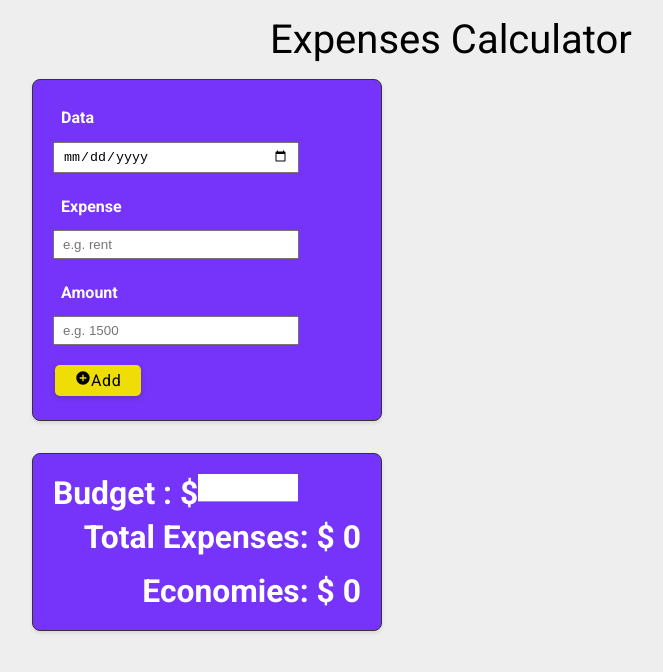
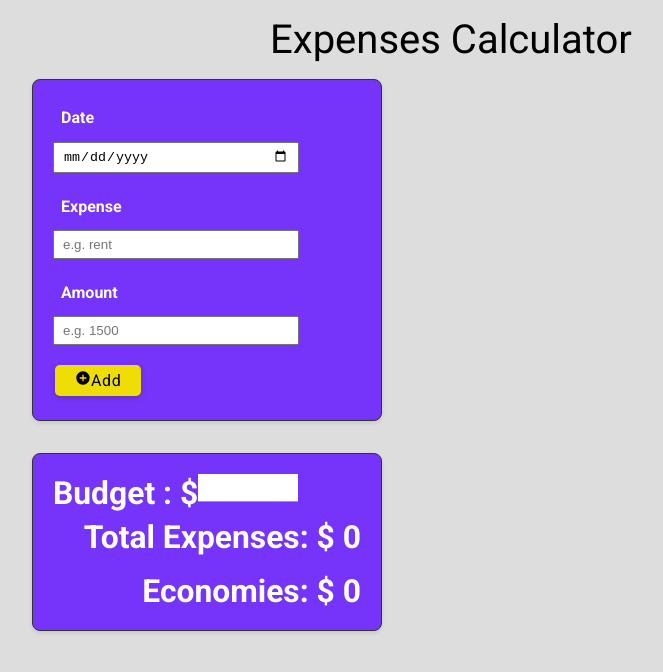
Before and after one commit to Muratozbk/30-react-projects, a React (Create React App) app: page / in a window 1280 px wide. Shown: the top 672 px of the page, without its empty margins (189-852 px from the left). Built offline with nearby package versions, Linux system fonts and the light colour scheme.

Commit message:
refactored

```diff
--- a/src/projects/25-expenses-calculator/ExpensesCalculatorApp.jsx
+++ b/src/projects/25-expenses-calculator/ExpensesCalculatorApp.jsx
@@ -1,6 +1,5 @@
 import { useState, useRef, useEffect } from 'react'
 import Title from '../components/Title'
-import Button from '../components/Button'
 import ExpensesForm from './components/ExpensesForm'
 import ExpensesList from './components/ExpensesList'
 import { BudgetStyle } from './components/styles/Budget.style'
@@ -11,7 +10,7 @@ const initialExpenses = localStorage.getItem('expenses')
     ? JSON.parse(localStorage.getItem('expenses')) : [];
 
 export default function ExpensesCalculatorApp() {
-    document.body.style.background = '#eee'
+    document.body.style.background = '#ddd'
     const [expenses, setExpenses] = useState(initialExpenses);
 
     const [date, setDate] = useState('')
--- a/src/projects/25-expenses-calculator/components/ExpensesForm.jsx
+++ b/src/projects/25-expenses-calculator/components/ExpensesForm.jsx
@@ -9,7 +9,7 @@ export default function ExpensesForm({ amount, handleAmount, edit, handleCharge,
             className='card bg-primary text-light'>
             <div className="card-body">
                 <FormGroup
-                    labelText={'Data'}
+                    labelText={'Date'}
                     inputType={'date'}
                     values={date}
                     onChange={handleDate}
```
